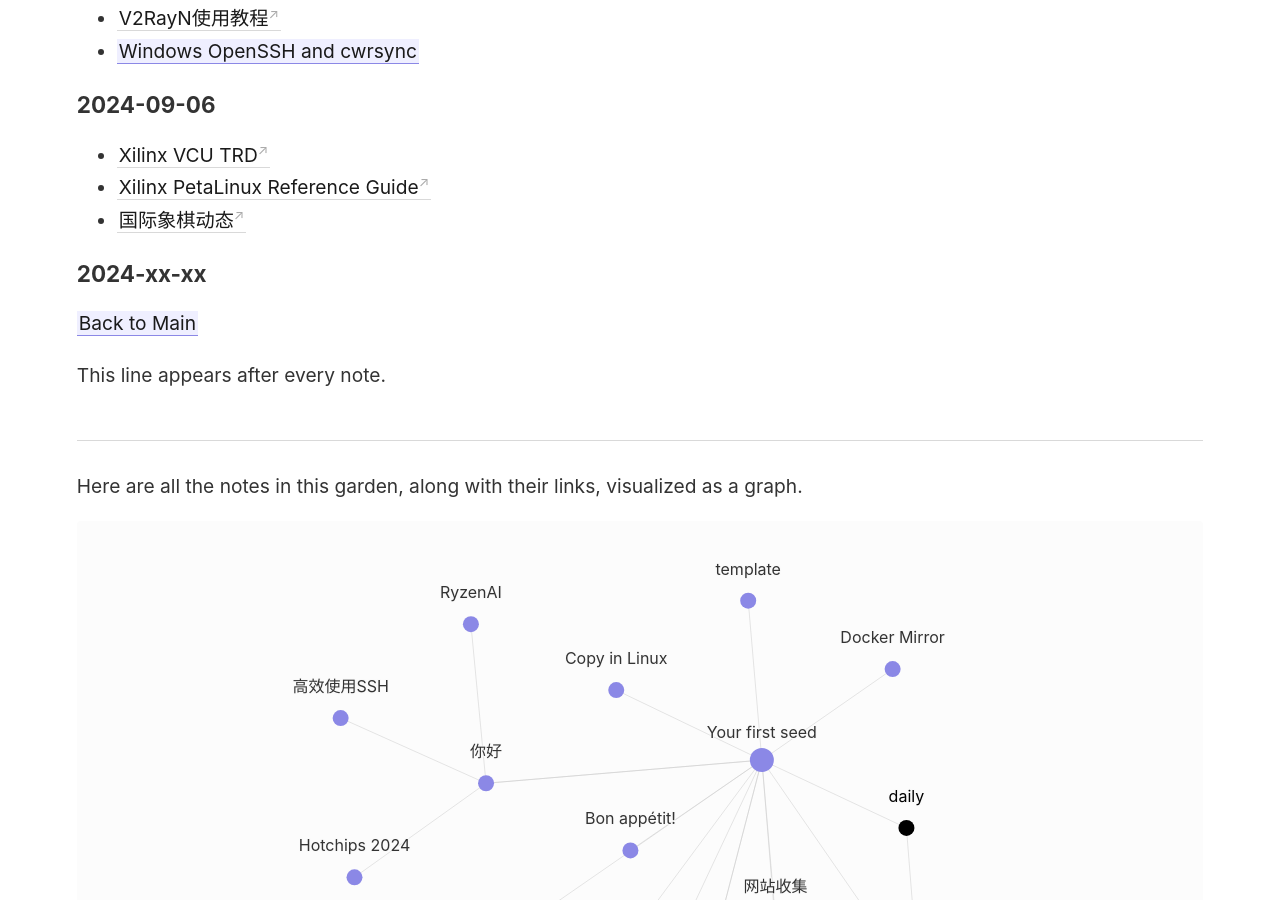
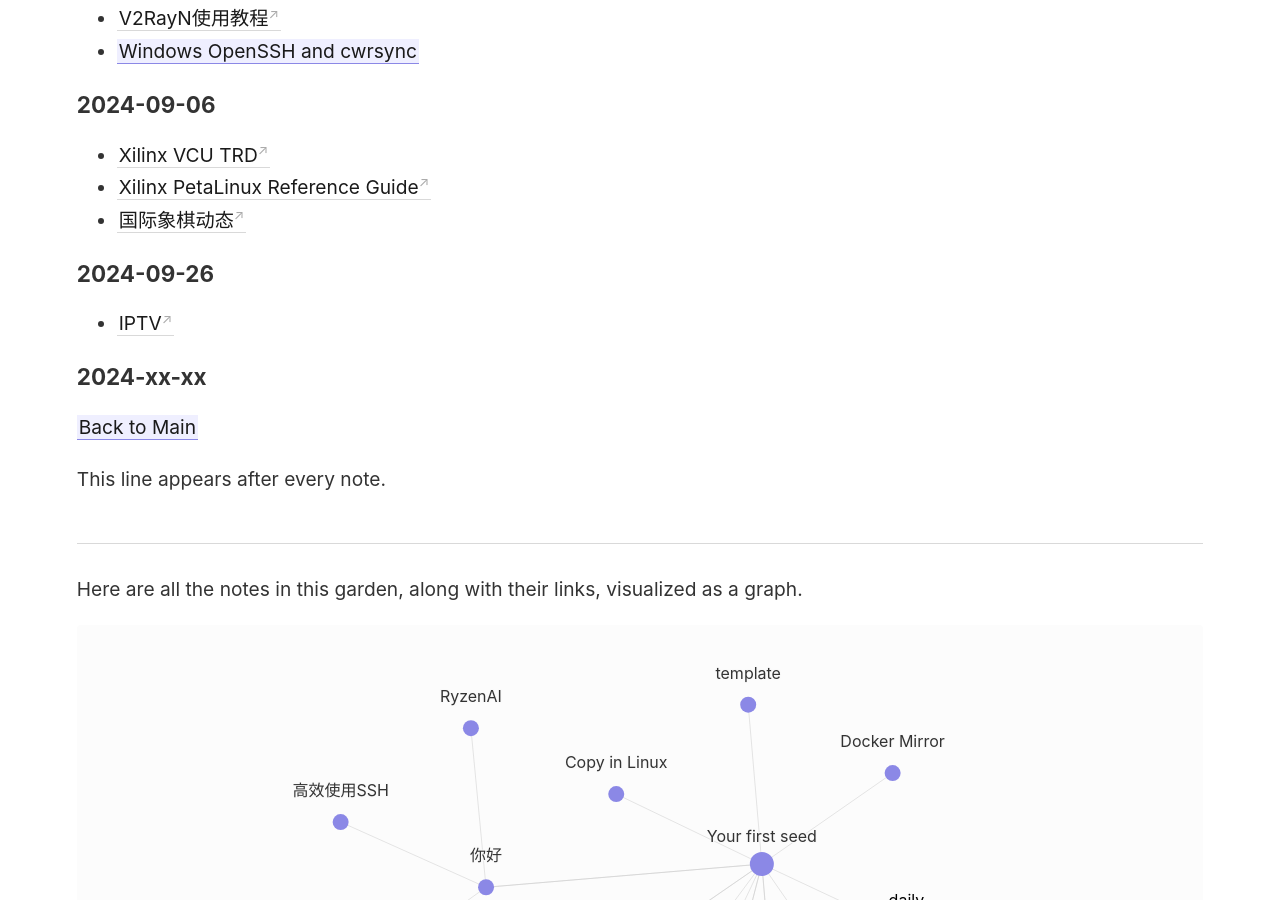
Before and after one commit to easygoal/digital-garden, a Jekyll site: the page built from _notes/daily.md, in a window 1280 px wide and 900 px high, scrolled down 537 px. Built offline with Jekyll 4.4.1, drawn with Linux system fonts in a browser that asks for light colours.

```diff
--- a/_notes/daily.md
+++ b/_notes/daily.md
@@ -17,6 +17,9 @@ title: daily
 - [Xilinx PetaLinux Reference Guide](https://docs.amd.com/r/en-US/ug1144-petalinux-tools-reference-guide)
 - [国际象棋动态](https://mp.weixin.qq.com/s/ZZvH56hPg2N9lisYLduAKg)
 
+### 2024-09-26
+- [IPTV](https://github.com/ngo5/IPTV)
+
 ### 2024-xx-xx
 
 [[your-first-note|Back to Main]]
```
Also changed, not shown: _notes/2024/lunch_menu.md (+3 -0 lines), assets/image.jpg (deleted), assets/img/2024/lunch-24-w40.webp (added).
